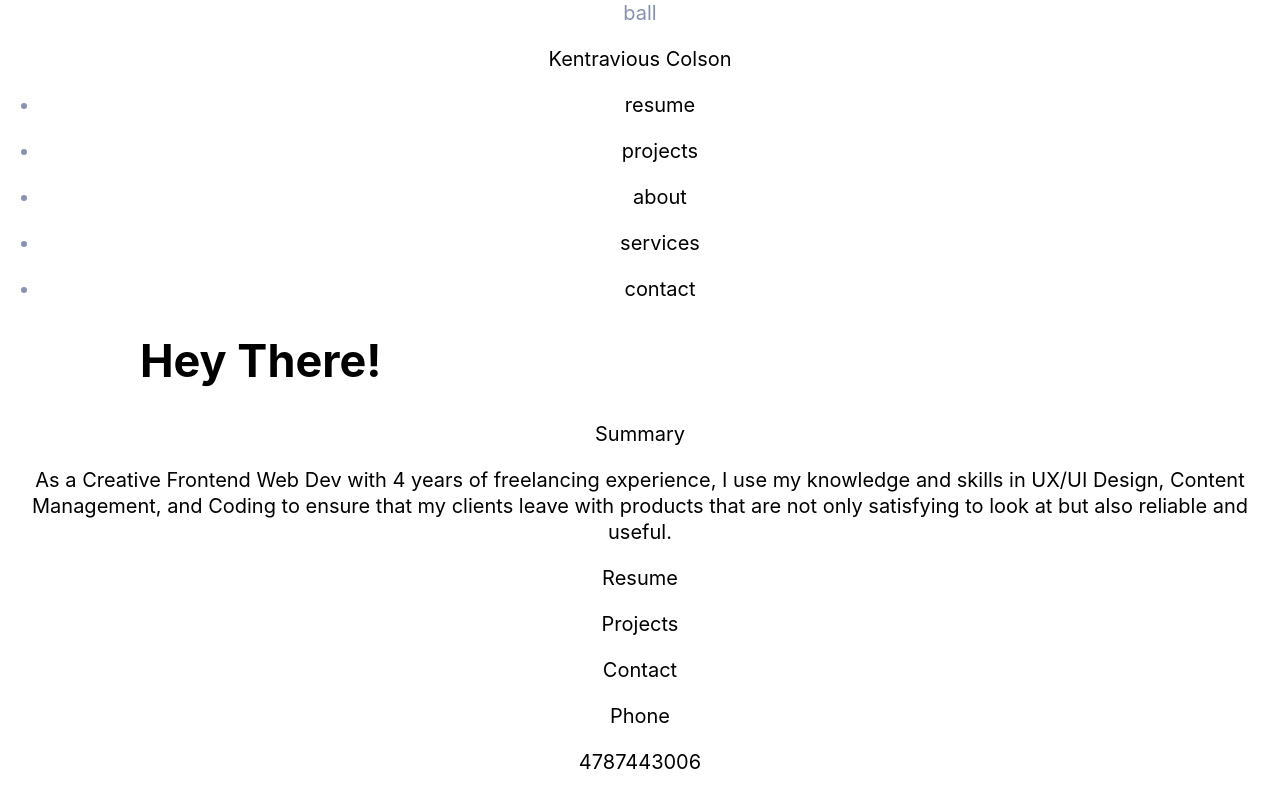
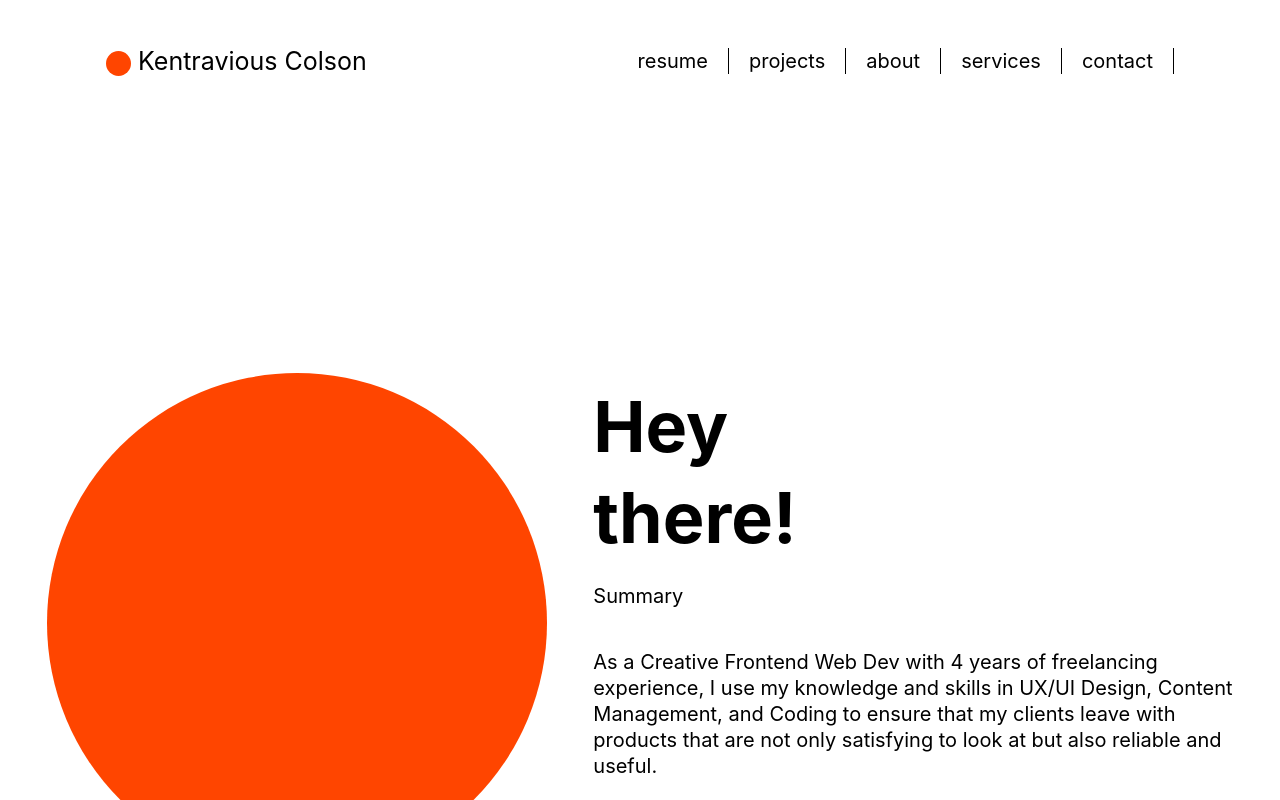
Before and after one commit to KenTra222/Kentravious_Colson, a React (Vite) app in the folder kentravious_colson/: page / in a window 1280 px wide. Shown: the top 800 px of the page. Built offline with nearby package versions, Linux system fonts and the light colour scheme; a web font is replaced by a local one.

Commit message:
updated homepage

```diff
--- a/kentravious_colson/src/Components/App.jsx
+++ b/kentravious_colson/src/Components/App.jsx
@@ -1,45 +1,52 @@
-
-import { Canvas } from '@react-three/fiber'
 import React, {useRef, useState, useEffect } from 'react'
 
 const App = () => {
 
+  return (
 
-  return (
     <div className='Container'>
-        <header className=''>
+      {/* header */}
+        <header className='header'>
           <div className='title_wrapper'>
-            <div>ball</div>
-            <div><p><span><a>Kentravious Colson</a></span></p></div>
+            <div className='title_ball'></div>
+            <div className='title'><p><a>Kentravious Colson</a></p></div>
           </div>
-
-          <div>
-            <ul>
-              <li><div><a><p>resume</p></a></div></li>
-              <li><div><a><p>projects</p></a></div></li>
-              <li><div><a><p>about</p></a></div></li>
-              <li><div><a><p>services</p></a></div></li>
-              <li><div><a><p>contact</p></a></div></li>
-
+        {/* navbar */}
+          <nav className='nav_bar'>
+            <ul className='menu'>
+                <li className='menu_item'><a>resume </a></li>
+                <li className='menu_item'><a>projects</a></li>
+                <li className='menu_item'><a>about</a></li>
+                <li className='menu_item'><a>services</a></li>
+                <li className='menu_item'><a>contact</a></li>
             </ul>
-          </div>
+          </nav>
         </header>
 
+      {/* main */}
         <main>
           <div className='homepage_container'>
             <div className='image_div_Container'></div>
-            <div className='rich_text_containter'><h1>Hey There!</h1></div>
+
+            <div className='hero_content_container'>
+
+            <div className='rich_text_containter'><h1>Hey <br/>there!</h1></div>
             <div className='rich_text_containter'><p>Summary</p></div>
             <div className='rich_text_containter'><p>As a Creative Frontend Web Dev with 4 years of freelancing experience, I use my knowledge and skills in UX/UI Design, Content Management, and Coding to ensure that my clients leave with products that are not only satisfying to look at but also reliable and useful.</p></div>
 
-            <div className='circle_btn'><p><a>Resume</a></p></div>
-            <div className='circle_btn'><p><a>Projects</a></p></div>
-            <div className='circle_btn'><p><a>Contact</a></p></div>
+            <div className='links_container'>
+
+              <div className='circle_btn'><p><a>Resume</a></p></div>
+              <div className='circle_btn'><p><a>Projects</a></p></div>
+              <div className='circle_btn'><p><a>Contact</a></p></div>
+            </div>
+            </div>
 
 
           </div>
         </main>
 
+        {/* footer */}
         <footer>
           <div>
             <p>
--- a/kentravious_colson/src/index.scss
+++ b/kentravious_colson/src/index.scss
@@ -5,16 +5,26 @@ $green: #64ffda;
 $dark-navy: #020c1b;
 $light-navy: #112240;
 $lightest-navy: #233554;
-$navy-shadow: rgba(2,12,27,0.7);
+$navy-shadow: rgba(2, 12, 27, 0.7);
 $dark-slate: #495670;
 $slate: #8892b0;
 $light-slate: #a8b2d1;
 $lightest-slate: #ccd6f6;
-$green-tint: rgba(100,255,218,0.1);
+$green-tint: rgba(100, 255, 218, 0.1);
 $pink: #f57dff;
 $blue: #57cbff;
-$font-sans: "Calibre","Inter","San Francisco","SF Pro Text",-apple-system,system-ui,sans-serif;
-$font-mono: "SF Mono","Fira Code","Fira Mono","Roboto Mono",monospace;
+$font-sans: "Calibre",
+"Inter",
+"San Francisco",
+"SF Pro Text",
+-apple-system,
+system-ui,
+sans-serif;
+$font-mono: "SF Mono",
+"Fira Code",
+"Fira Mono",
+"Roboto Mono",
+monospace;
 $fz-xxs: 12px;
 $fz-xs: 13px;
 $fz-sm: 14px;
@@ -28,20 +38,23 @@ $nav-height: 100px;
 $nav-scroll-height: 70px;
 $tab-height: 42px;
 $tab-width: 120px;
-$easing: cubic-bezier(0.645,0.045,0.355,1);
-$transition: all 0.25s cubic-bezier(0.645,0.045,0.355,1);
+$easing: cubic-bezier(0.645, 0.045, 0.355, 1);
+$transition: all 0.25s cubic-bezier(0.645, 0.045, 0.355, 1);
 $hamburger-width: 30px;
-$ham-before: top 0.1s ease-in 0.25s,opacity 0.1s ease-in;
-$ham-before-active: top 0.1s ease-out,opacity 0.1s ease-out 0.12s;
-$ham-after: bottom 0.1s ease-in 0.25s,transform 0.22s cubic-bezier(0.55,0.055,0.675,0.19);
-$ham-after-active: bottom 0.1s ease-out,transform 0.22s cubic-bezier(0.215,0.61,0.355,1) 0.12s;
+$ham-before: top 0.1s ease-in 0.25s,
+opacity 0.1s ease-in;
+$ham-before-active: top 0.1s ease-out,
+opacity 0.1s ease-out 0.12s;
+$ham-after: bottom 0.1s ease-in 0.25s,
+transform 0.22s cubic-bezier(0.55, 0.055, 0.675, 0.19);
+$ham-after-active: bottom 0.1s ease-out,
+transform 0.22s cubic-bezier(0.215, 0.61, 0.355, 1) 0.12s;
 
 
 
 html,
 body,
-#root
-{
+#root {
   -webkit-font-smoothing: antialiased;
   box-sizing: border-box;
   background: transparent;
@@ -62,7 +75,7 @@ body,
     padding-bottom: 40px;
   }
 
-    .App-Wrapper{
+  .App-Wrapper {
     font-family: $font-sans, 'Lato', cursive, 'Franklin Gothic Medium', 'Arial Narrow', Arial, sans-serif;
     display: flex;
     flex-direction: column;
@@ -70,23 +83,29 @@ body,
   }
 }
 
-h1, h2, h3, h4, h5, h6 {
+h1,
+h2,
+h3,
+h4,
+h5,
+h6 {
   color: black;
 
 }
 
-  h1{
-    font-size:  2.25rem;
+h1 {
+  font-size: 2.25rem;
 }
 
-  h2{
+h2 {
 
   margin-top: 2rem;
   margin-bottom: 3.5rem;
 
   color: black;
   font-size: $fz-xl;
-    span{
+
+  span {
     color: black;
     font-size: $fz-xxl;
     margin-bottom: 3rem;
@@ -95,46 +114,156 @@ h1, h2, h3, h4, h5, h6 {
 
 
 
+// Header
+
+.header {
+  width: 100%;
+  display: flex;
+  justify-content: space-around;
+  align-items: center;
+
+  .title_wrapper {
+
+    display: flex;
+    align-items: center;
+    padding: 1rem;
+
+    width: 25%;
+  }
+}
+
+.title_ball {
+  width: 1.25rem;
+  height: 1.25rem;
+  background: orangered;
+  border-radius: 50%;
+  margin-right: .35rem;
+  margin-top: .25rem;
+}
+
+.title {
+  font-size: 1.25rem;
+}
+
+.nav_bar {
+  width: 45%;
+  height: 100%;
+
+  .menu {
+
+    height: 45px;
+    width: 100%;
+
+    list-style: none;
+    display: flex;
+    justify-content: flex-end;
+    align-items: center;
+    padding: 0;
+
+    .menu_item {
+      margin-right: 1rem;
+      padding-right: 1rem;
+      border-right: black 1px solid;
 
 
-  p{
+      font-size: 1rem;
+
+      list-style: none;
       color: black;
     }
-  #about,#projects{
+  }
+}
+
+//main
+.homepage_container {
+  display: flex;
+  justify-content: space-evenly;
+  align-items: center;
+
+  width: 100%;
+  height: 50rem;
+
+  .image_div_Container {
+    width: 25rem;
+    height: 25rem;
+    background: orangered;
+    border-radius: 50%;
+  }
+
+  .hero_content_container {
+    display: flex;
+    flex-direction: column;
+    align-items: flex-start;
+    width: 50%;
+    text-align: left;
+    padding-top: 0;
+
+    .rich_text_containter {
+
+      left: 0;
+      padding: 0;
+
+      h1 {
+        width: 100%;
+        margin-left: 0;
+        margin-top: 0;
+        font-size: 3.5rem;
+        margin-bottom: 0;
+      }
+    }
+  }
+}
+
+.links_container{
+  display: flex;
+}
+
+p {
+  color: black;
+}
+
+#about,
+#projects {
   padding-bottom: 60px;
   border-bottom: solid 1px $blue;
 }
 
-   article{
+article {
   width: 100%;
   height: 90svh;
 }
 
-@media (min-width: 1024px){
+@media (min-width: 1024px) {
 
-    h1, h2, h3, h4, h5, h6{
+  h1,
+  h2,
+  h3,
+  h4,
+  h5,
+  h6 {
     text-align: left;
     margin-left: 7rem;
   }
 
-    h2{
+  h2 {
     margin-top: .85rem;
     margin-bottom: 0.5rem;
   }
 
-    #about,#projects{
+  #about,
+  #projects {
     border-bottom: none;
   }
 }
 
-    .projectBtn_div{
+.projectBtn_div {
   margin-top: -12rem;
   margin-bottom: -10rem;
 
   padding: 0;
 }
 
-     .btn{
+.btn {
   border: none;
   background: none;
   color: $white;
@@ -144,13 +273,14 @@ h1, h2, h3, h4, h5, h6 {
   font-size: 1.25rem;
   z-index: 150;
 }
-      .btn:hover{
+
+.btn:hover {
   color: $green;
   transform: scale(1.2);
   cursor: 'pointer',
 }
 
- .Canvas_Container{
+.Canvas_Container {
   width: 100%;
   height: 100svh;
   left: 0;
```
Lines whose indentation alone changed are shown as unchanged.
